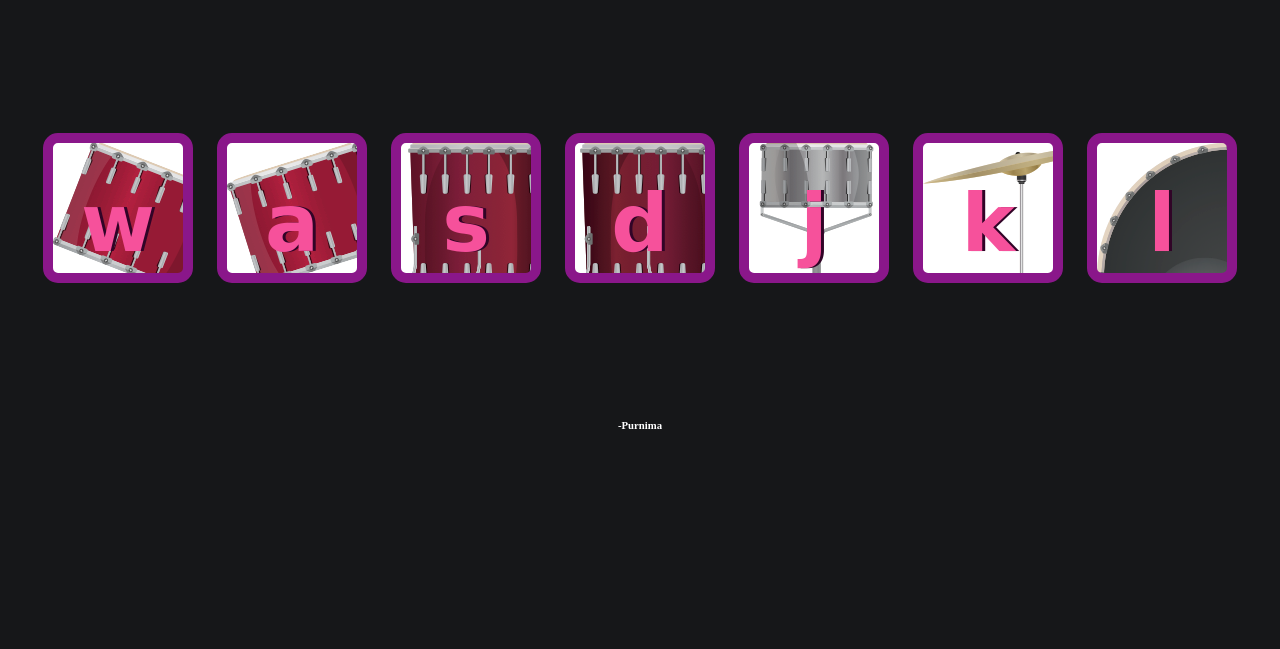
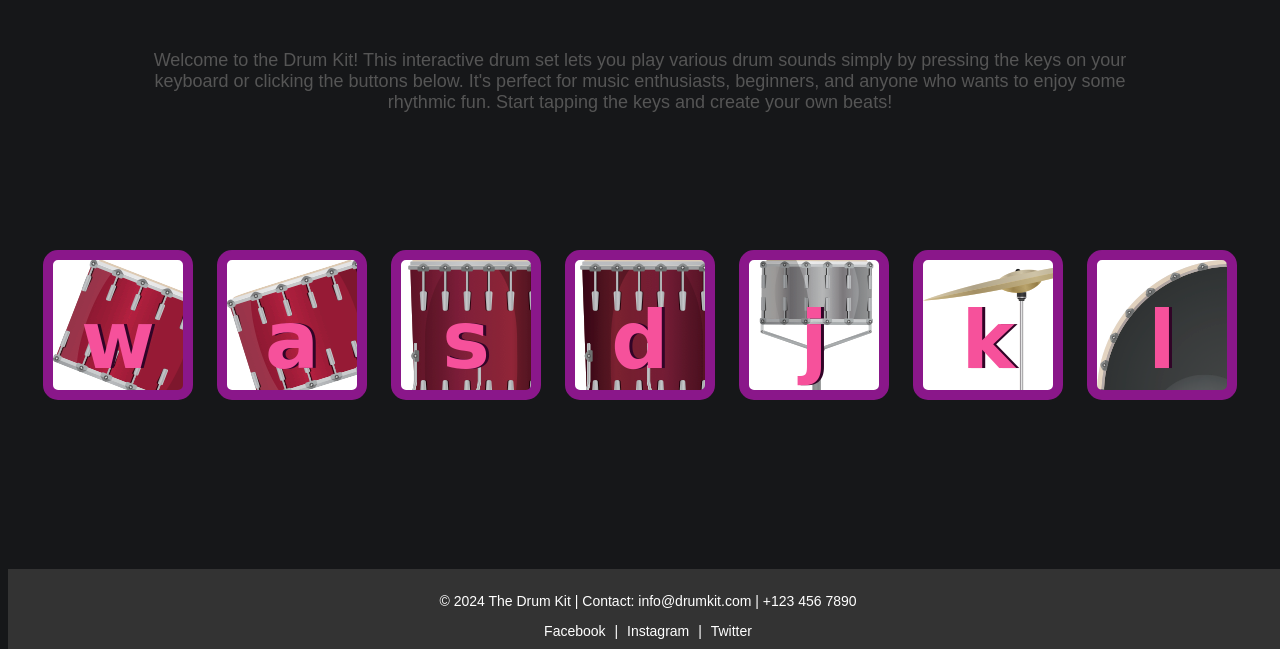
Before and after one commit to purnimakatiyar/drum-kitpk, a plain HTML site: page index.html in a window 1280 px wide. Shown: the part 151-800 px from the top of the page. Drawn offline with Linux system fonts and the light colour scheme; a web font is replaced by a local one.

Commit message:
doc for drumkit

```diff
--- a/index.html
+++ b/index.html
@@ -11,6 +11,14 @@
 
 <body>
   <h1 id="title">Drum 🥁 Kit</h1>
+
+  <!-- Drum Kit Description -->
+  <p id="description">
+    Welcome to the Drum Kit! This interactive drum set lets you play various drum sounds simply by pressing the keys
+    on your keyboard or clicking the buttons below. It's perfect for music enthusiasts, beginners, and anyone who
+    wants to enjoy some rhythmic fun. Start tapping the keys and create your own beats!
+  </p>
+
   <div class="set">
     <button class="w drum">w</button>
     <button class="a drum">a</button>
@@ -21,13 +29,56 @@
     <button class="l drum">l</button>
   </div>
 
+  <!-- Compact Footer Section -->
+  <footer class="footer">
+    <p>&copy; 2024 The Drum Kit | Contact: info@drumkit.com | +123 456 7890</p>
+    <div class="social-icons">
+      <a href="#">Facebook</a> |
+      <a href="#">Instagram</a> |
+      <a href="#">Twitter</a>
+    </div>
+  </footer>
 
-<script src="drumkitapp.js" charset="utf-8"></script>
-<footer>
+  <script src="drumkitapp.js" charset="utf-8"></script>
 
-    <h6>-Purnima</h6>
-</footer>
+  <style>
+    /* Compact Footer Styling */
+    .footer {
+      background-color: #333;
+      color: #fff;
+      text-align: center;
+      padding: 10px 0;
+      font-size: 14px;
+      position: fixed;
+      bottom: 0;
+      width: 100%;
+      font-family: 'Patua One', sans-serif;
+    }
 
+    .footer .social-icons {
+      margin-top: 5px;
+    }
+
+    .footer .social-icons a {
+      color: #fff;
+      text-decoration: none;
+      margin: 0 5px;
+    }
+
+    .footer .social-icons a:hover {
+      color: #ff5722;
+    }
+
+    /* Description Styling */
+    #description {
+      text-align: center;
+      margin: 20px auto;
+      font-size: 18px;
+      width: 80%;
+      font-family: 'Mochiy Pop P One', sans-serif;
+      color: #555;
+    }
+  </style>
 
 </body>
 </html>
```
